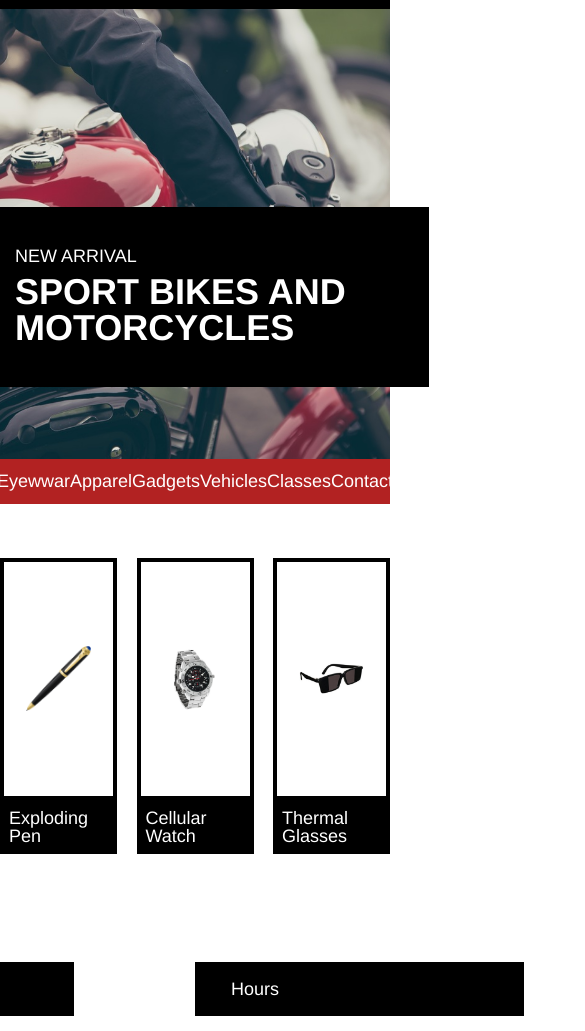
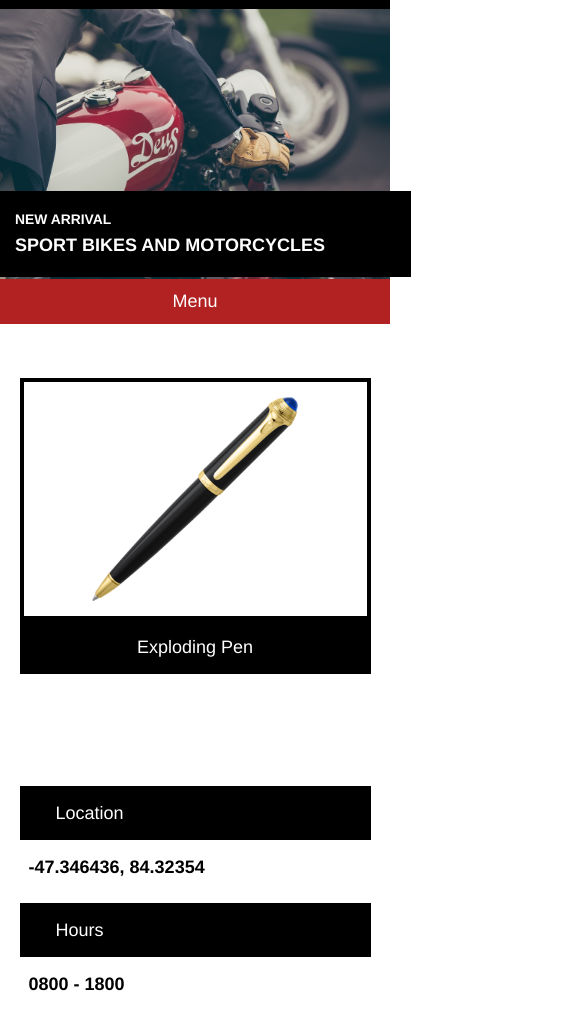
Before and after one commit to Christina-R/SecretAgent, a plain HTML site: page index.html in a window 390 px wide. Shown: the part 42-1073 px from the top of the page, 585 px wide, since content can reach past the window. Drawn offline with Linux system fonts and the light colour scheme.

Commit message:
Add media query for tablet and smartphone.

```diff
--- a/index.html
+++ b/index.html
@@ -26,13 +26,17 @@
   </div>
 
   <nav class="red-bottom">
-    <div class="container-nav">
+    <div class="container-nav-desktop">
       <a href="#">Eyewwar</a>
       <a href="#">Apparel</a>
       <a href="#">Gadgets</a>
       <a href="#">Vehicles</a>
       <a href="#">Classes</a>
       <a href="#">Contact</a>
+    </div>
+
+    <div class="container-nav-tablet">
+      <a href="#">Menu</a>
     </div>
   </nav>
 
@@ -45,18 +49,18 @@
     <div class="container-pictures">
 
       <div class="product">
-        <div class="image pen"></div>
+       <div class="image pen"></div>
         <div class="capture">Exploding Pen</div>
       </div>
 
-      <div class="product">
+      <div class="product product-2">
         <div class="image watch"></div>
         <div class="capture">Cellular Watch</div>
       </div>
 
-      <div class="product">
-        <div class="image glasses"></div>
-        <div class="capture">Thermal Glasses</div>
+      <div class="product product-3">
+         <div class="image glasses"></div>
+          <div class="capture">Thermal Glasses</div>
       </div>
 
     </div>
@@ -64,18 +68,22 @@
   </div>
 
   <div class="main-section">
-    <div class="container-pictures">
+
+    <div class="container-main-bottom">
+
       <div class="container-location-hour">
         <div class="location">Location</div>
         <div class="number">-47.346436, 84.32354</div>
       </div>
-
-        <div class="container-location-hour">
+      <div class="container-location-hour">
         <div class="location">Hours</div>
         <div class="number">0800 - 1800</div>
       </div>
+
     </div>
+
   </div>
+
 <!--  Footer section-->
   <footer>
 
--- a/resources/css/style.css
+++ b/resources/css/style.css
@@ -100,16 +100,18 @@ body{
   padding: 0.75rem 0;
 }
 
-.container-nav{
+.container-nav-desktop{
   display: flex;
   align-items: center;
   justify-content: space-between;
   width: 960px;
-/*  margin: 0 225px;*/
 /*  border: 1px solid green;*/
 /*  border property just as visualization aid*/
 }
 
+.container-nav-tablet{
+  display: none;
+}
 a{
   color: white;
   text-decoration: none;
@@ -126,22 +128,20 @@ a{
 
 .container-pictures{
   display: flex;
+  justify-content: space-between;
   align-items: center;
-  justify-content: space-between;
   width: 960px;
   margin-top: 3rem;
   margin-bottom: 3rem;
-
-/*  margin: 2.5rem 225px;*/
-/*  border: 1px solid green;*/
-  /*  border property just as visualization aid*/
+/*   border: 1px solid green;*/
+/*    border property just as visualization aid*/
 }
 
 .product{
   display: flex;
   flex-direction: column;
   width: 30%;
-/*  height: 300px;*/
+  height: 300px;
 /*  border: 3px dotted red;*/
 /*  border property just as visualization aid*/
 }
@@ -172,27 +172,37 @@ a{
   display: flex;
   justify-content: center;
   align-items: center;
-/*  height: 2rem;*/
+  height: 2rem;
   background-color: black;
   color: white;
   padding: 0.5rem;
 }
 
+.container-main-bottom{
+  display: flex;
+  justify-content: space-between;
+  align-items: center;
+  width: 960px;
+  margin-top: 3rem;
+  margin-bottom: 3rem;
+/*   border: 1px solid green;*/
+/*    border property just as visualization aid*/
+}
 
 .container-location-hour{
   display: flex;
   flex-direction: column;
-  width: 450px;
+  width: 35%;
   margin-bottom: 1rem;
 /*  border: 3px dotted red;*/
+  /*    border property just as visualization aid*/
 }
 
 .location{
   display: flex;
-/*  justify-content: center;*/
+  justify-content: flex-start;
   align-items: center;
-  width: 65%;
-/*  height: 2rem;*/
+  width: 90%;
   background-color: black;
   color: white;
   padding: 1rem 0 1rem 2rem;
@@ -204,7 +214,7 @@ a{
   align-items: center;
   width: 65%;
   height: 2rem;
-/*  padding: 0.5rem;*/
+  padding: 0.5rem;
   margin-top: 1rem;
   font-weight: bold;
 }
@@ -225,7 +235,206 @@ footer{
   display: flex;
   align-items: center;
   width: 960px;
-/*  margin: 0 225px;*/
 /*  border: 1px solid yellow;*/
   /*  border property just as visualization aid*/
 }
+
+
+/*Media query for tablet-size*/
+
+@media only screen and (max-width: 1024px){
+
+/*  Header tablet  */
+
+  .black-box h2{
+    font-size: 1.8rem;
+    font-family: Helvetica;
+    font-weight: bold;
+}
+
+  .container-nav-desktop{
+    display: none;
+  }
+
+  .container-nav-tablet{
+    display: flex;
+    align-items: center;
+    justify-content: center;
+    width: 960px;
+}
+
+/*  Main tablet  */
+
+   .main-section{
+    display: flex;
+    justify-content: flex-start;
+  }
+
+  .container-pictures{
+    display: flex;
+    align-items: center;
+    justify-content: space-between;;
+    width: 960px;
+    margin-top: 3rem;
+    margin-bottom: 3rem;
+/*  border: 1px solid green;*/
+  /*  border property just as visualization aid*/
+}
+
+  .product{
+    display: flex;
+    flex-direction: column;
+    width: 47%;
+/*    padding: 0.5rem;*/
+/*  height: 300px;*/
+/*  border: 3px dotted red;*/
+/*  border property just as visualization aid*/
+}
+
+  .product.product-3{
+    display: none;
+  }
+
+  .container-location-hour{
+    display: flex;
+    flex-direction: column;
+    width: 45%;
+    margin-bottom: 1rem;
+/*  border: 3px dotted red;*/
+}
+
+  .location{
+    display: flex;
+/*  justify-content: center;*/
+    align-items: center;
+    width: 50%;
+/*  height: 2rem;*/
+    background-color: black;
+    color: white;
+    padding: 1rem 0 1rem 2rem;
+}
+}
+
+/*Media query for smartphone-size*/
+
+@media only screen and (max-width: 470px){
+
+  .middle-head{
+  display: flex;
+/*  flex-direction: column;*/
+  justify-content: center;
+  background-image: url(../moto.jpeg);
+  background-position: bottom;
+  background-repeat: no-repeat;
+  background-size: cover;
+  height: 15rem;
+}
+
+  .black-box{
+  display: flex;
+  flex-direction: column;
+  justify-content: center;
+  align-items: flex-start;
+/*  height: 200px;*/
+  width: 20rem;
+  background-color: black;
+  color: white;
+  padding: 1rem 2rem;
+  margin-top: 10rem;
+}
+
+  .black-box *{
+  padding: 0.25rem 0;
+/*  line-height: 3rem;*/
+  font-size: 0.77rem;
+  font-weight: bold;
+}
+
+  .black-box h2{
+    font-size: 1rem;
+    font-family: Helvetica;
+    font-weight: bold;
+}
+
+
+  .container-pictures{
+    display: flex;
+    align-items: center;
+    justify-content: center;
+    width: 960px;
+    margin-top: 3rem;
+    margin-bottom: 3rem;
+/*  border: 1px solid green;*/
+  /*  border property just as visualization aid*/
+}
+
+  .product{
+    display: flex;
+    flex-direction: column;
+    width: 90%;
+/*    padding: 0.5rem;*/
+/*  height: 300px;*/
+/*  border: 3px dotted red;*/
+/*  border property just as visualization aid*/
+}
+
+  .product.product-2{
+    display: none;
+  }
+
+  .product.product-3{
+    display: none;
+  }
+
+  .container-main-bottom{
+  display: flex;
+  flex-direction: column;
+  justify-content: center;
+  align-items: center;
+  width: 960px;
+  margin-top: 3rem;
+  margin-bottom: 3rem;
+/*   border: 1px solid green;*/
+/*    border property just as visualization aid*/
+}
+
+  .container-location-hour{
+    display: flex;
+    flex-direction: column;
+    width: 90%;
+    margin-bottom: 0.5rem;
+/*  border: 3px dotted red;*/
+}
+
+  .location{
+    display: flex;
+/*  justify-content: center;*/
+    align-items: center;
+    width: 90%;
+    background-color: black;
+    color: white;
+    padding: 1rem 0 1rem 2rem;
+}
+
+  .number{
+  display: flex;
+  justify-content: flex-start;
+  align-items: center;
+  width: 65%;
+  height: 2rem;
+  padding: 0.5rem;
+  margin-top: 0rem;
+  font-weight: bold;
+}
+
+
+  .container-footer{
+  display: flex;
+  align-items: center;
+    justify-content: center;
+  width: 960px;
+/*  border: 1px solid yellow;*/
+  /*  border property just as visualization aid*/
+}
+
+  }
```
